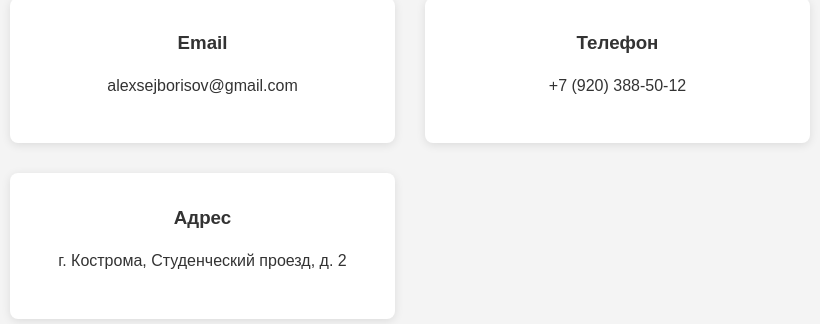
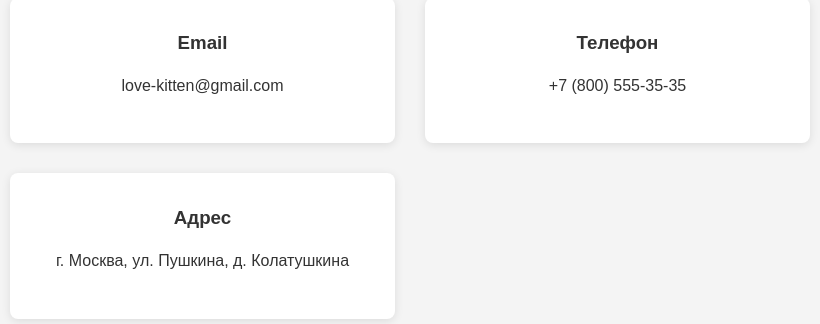
Before and after one commit to DolKir/love-kitten-site.github.io, a plain HTML site: page contacts.html in a window 1280 px wide. Shown: the part 169-493 px from the top of the page, 230-1050 px from the left. Drawn offline with Linux system fonts and the light colour scheme.

Commit message:
Update contacts.html

```diff
--- a/contacts.html
+++ b/contacts.html
@@ -31,15 +31,15 @@
             <div class="contact-info">
                 <div class="contact-item">
                     <h3>Email</h3>
-                    <p>alexsejborisov@gmail.com</p>
+                    <p>love-kitten@gmail.com</p>
                 </div>
                 <div class="contact-item">
                     <h3>Телефон</h3>
-                    <p>+7 (920) 388-50-12</p>
+                    <p>+7 (800) 555-35-35</p>
                 </div>
                 <div class="contact-item">
                     <h3>Адрес</h3>
-                    <p>г. Кострома, Студенческий проезд, д. 2</p>
+                    <p>г. Москва, ул. Пушкина, д. Колатушкина</p>
                 </div>
             </div>
         </div>
@@ -51,4 +51,5 @@
         </div>
     </footer>
 </body>
+
 </html>
```
